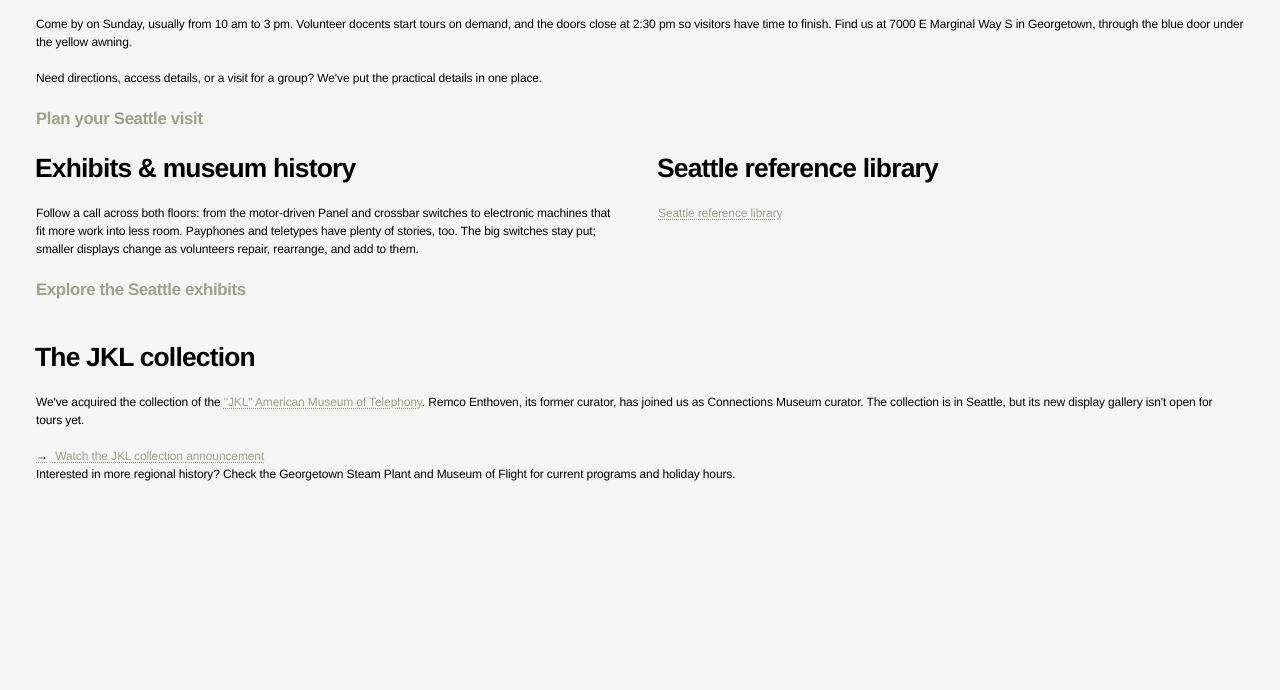
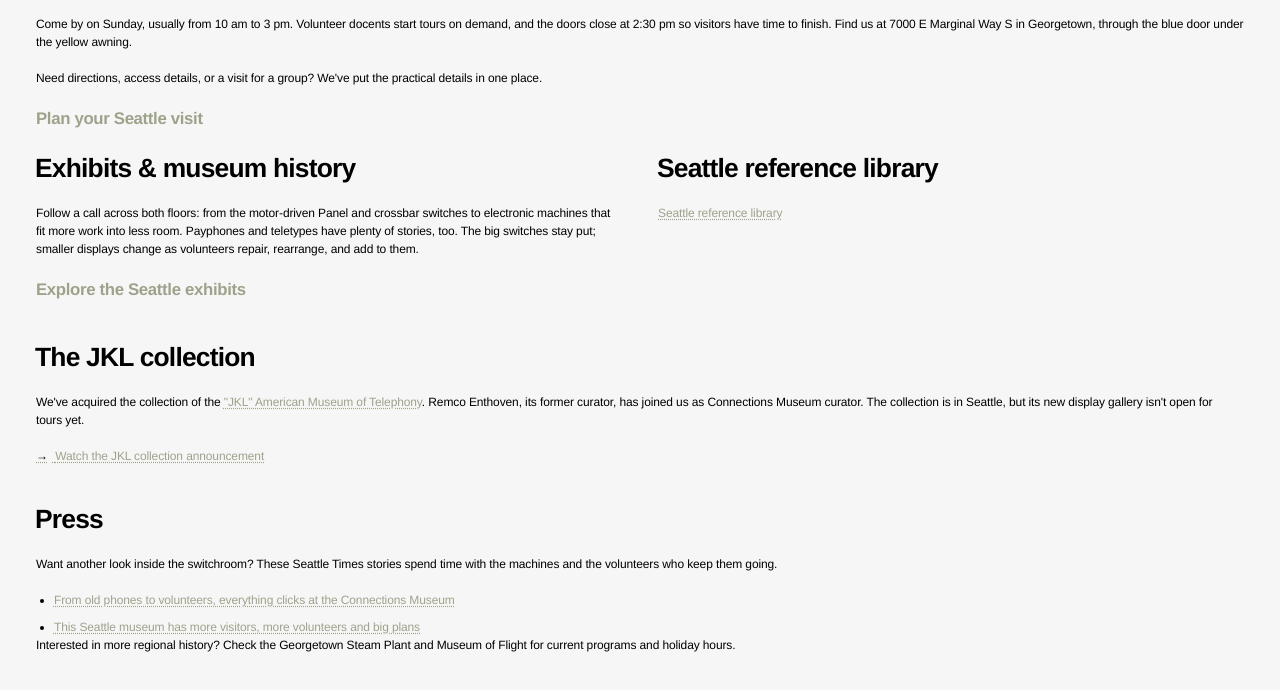
Before and after one commit to connectionsmuseum/public-web, an Astro site: page /seattle in a window 1280 px wide. Shown: the part 797-1487 px from the top of the page. Before the commit the page ends 1334 px from the top, so only its background shows below. Built offline with nearby package versions, Linux system fonts and the light colour scheme; Astro itself is replaced by a stand-in of ours; a web font is replaced by a local one.

Commit message:
Add the Seattle press links and their source caveat
Reconstructed from 69b7993. Preserves the final contribution while omitting superseded intermediate implementations.

Co-authored-by: Sarah Autumn <neverether@gmail.com>

```diff
--- a/src/pages/seattle.astro
+++ b/src/pages/seattle.astro
@@ -84,6 +84,26 @@
       </p>
     </ContentSection>
 
+<ContentSection id="press" title="Press" headingLevel="h2">
+      <p>
+        Want another look inside the switchroom? These <cite>Seattle Times</cite>
+        stories spend time with the machines and the volunteers who keep them
+        going.
+      </p>
+      <ul>
+        <li>
+          <a href="https://www.seattletimes.com/pacific-nw-magazine/from-old-phones-to-volunteers-everything-clicks-at-the-connections-museum/">
+            From old phones to volunteers, everything clicks at the Connections Museum
+          </a>
+        </li>
+        <li>
+          <a href="https://www.seattletimes.com/pacific-nw-magazine/this-seattle-museum-has-more-visitors-more-volunteers-and-big-plans/">
+            This Seattle museum has more visitors, more volunteers and big plans
+          </a>
+        </li>
+      </ul>
+    </ContentSection>
+
     <SisterMuseumsCallout>
       <p>
         Interested in more regional history? Check the Georgetown Steam Plant
```
Also changed, not shown: docs/seattle-exhibits-source-audit.md (+1 -0 lines).
